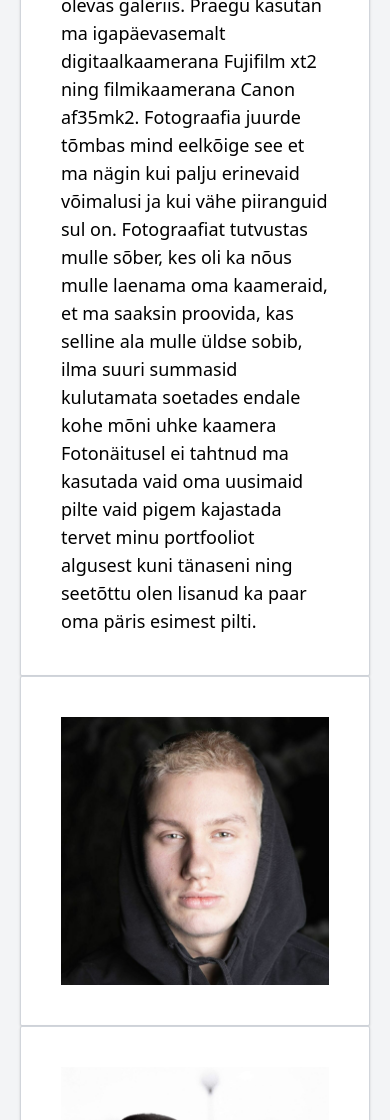
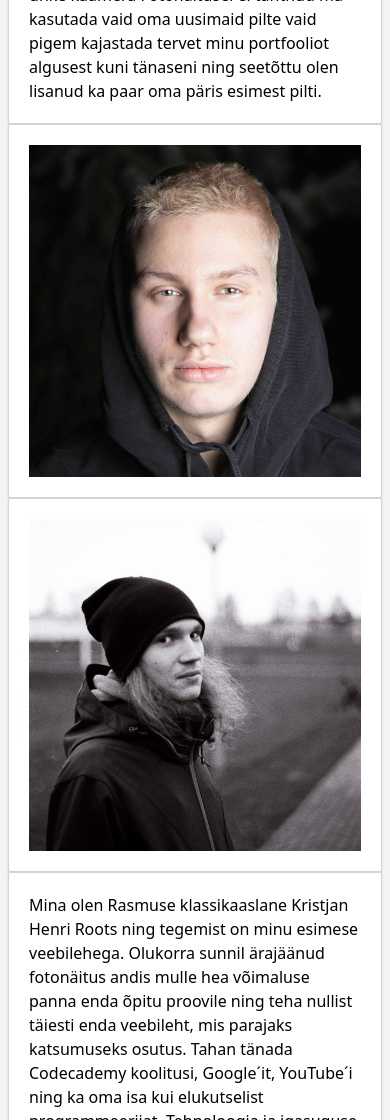
Before and after one commit to kristjanhenriroots/fotonaitus, a plain HTML site: page meist.html in a window 390 px wide. Shown: the part 880-2000 px from the top of the page. Drawn offline with nearby package versions, Linux system fonts and the light colour scheme.

Commit message:
mobile text hotfix

```diff
--- a/meist.html
+++ b/meist.html
@@ -22,9 +22,9 @@
             class="text-indigo-800 hover:shadow-xl hover:bg-green-100 cursor-pointer border rounded border-green-200 transition duration-100 ease-in-out px-8 py-2 text-center">Küsimustik</a>
     </nav>
     <div class="container mx-auto">
-        <div class="flex-col lg:grid lg:grid-cols-2 lg:grid-rows-2 lg:gap-5 p-5 w-full">
-            <div class="col-span-1 row-span-1 p-10 bg-white shadow border rounded-sm border-gray-300">
-                <p class="text-lg font-sans">
+        <div class="flex-col lg:grid lg:grid-cols-2 lg:grid-rows-2 lg:gap-5 p-2 lg:p-5 w-full">
+            <div class="col-span-1 row-span-1 p-5 lg:p-10 bg-white shadow border rounded-sm border-gray-300">
+                <p class="text-md lg:text-lg font-sans">
                     Tere mina olen Tallinna Nõmme Gümnaasiumi õpilane Rasmus Telve ja see on minu esimene fotonäitus
                     "Noorus". Piltidele olen jäädvustanud hetki ning sündmusi oma elust ning tehes seda kasutades
                     tänapäevasemat ja moodsamat digitaalkaamerat kui ka vanemat ning aegunumat tehnikat filmikaamera
@@ -41,14 +41,14 @@
                     paar oma päris esimest pilti.
                 </p>
             </div>
-            <div class="col-span-1 bg-white p-10 border rounded-sm border-gray-300 shadow">
+            <div class="col-span-1 bg-white p-5 lg:p-10 border rounded-sm border-gray-300 shadow">
                 <img src="assets/images/rasmus.jpg" />
             </div>
-            <div class="bg-white p-10 border rounded-sm border-gray-300 shadow">
+            <div class="bg-white p-5 lg:p-10 border rounded-sm border-gray-300 shadow">
                 <img src="assets/images/kristjan.jpg" />
             </div>
-            <div class="row-span-1 p-10 bg-white shadow border rounded-sm border-gray-300">
-                <p class="text-lg font-sans">
+            <div class="row-span-1 p-5 lg:p-10 bg-white shadow border rounded-sm border-gray-300">
+                <p class="text-md lg:text-lg font-sans">
                     Mina olen Rasmuse klassikaaslane Kristjan Henri Roots ning tegemist on minu esimese veebilehega. Olukorra sunnil ärajäänud fotonäitus andis mulle hea võimaluse panna enda õpitu proovile ning teha nullist täiesti enda veebileht, mis parajaks katsumuseks osutus. Tahan tänada Codecademy koolitusi, Google´it, YouTube´i ning ka oma isa kui elukutselist programmeerijat. Tehnoloogia ja igasuguse tehnika vastu olen huvi tundnud kogu oma elu ning tänu põhikoolis käidud robootikatundidele tekkis suurem huvi ka programmeerimise vastu. Õpitud sai algaja tasemel HTML, CSS ja ka pinnapealselt JavaScript. Suureks abiks oli CSS´i plugin Tailwind CSS, mille abil suutsin isegi algaja tasemel valmis teha enda arust üsnagi kena lehe, milles leidub nii mõnigi keerulisem ning uhkem lisa. Tulevikule mõeldes ei ole ma kindel, kas just sellega edasi soovin tegeleda, kuid hea mõtte ja variandi see mulle annab. Üleüldiselt oli veebilehe tegemine üks tore eksperiment ning see andis mulle hea kogemuse ja täpsemad teadmised programmeerija igapäevaelust ning katsumustest. Kokku on lehe jaoks kirjutatud umber kolmesaja rea kanti koodi, mida võib ise uurida läbi Githubi lingi allpool. Mõne vea leidmisel või soovituste tekkimisel on võimalik küsimustiku lõpus lähemalt kirjutada. <br>
                     <br>
                     <a href="https://github.com/kristjanhenriroots/fotonaitus" target="_blank" rel="noopener noreferrer" class="bg-indigo-800 text-white border rounded-full py-3 px-6 hover:bg-indigo-700">Github</a>
```
